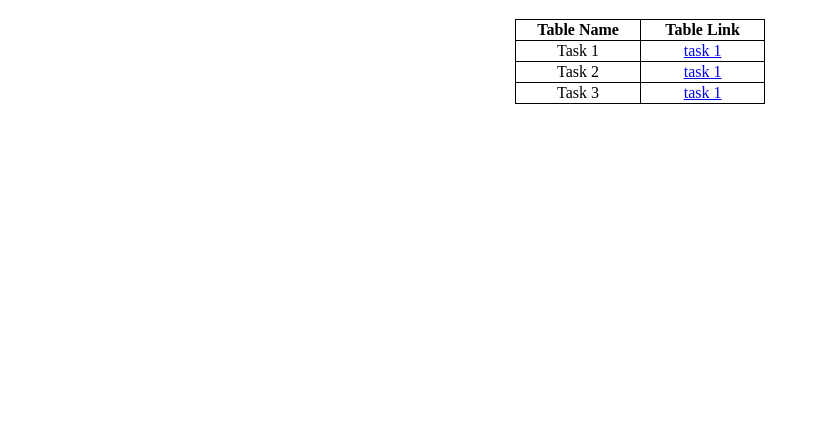
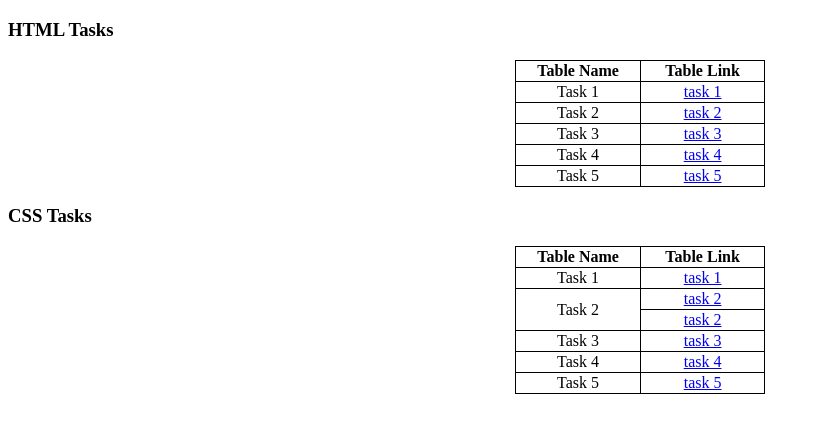
Before and after one commit to tarunvivek26/mernstack_tasks, a plain HTML site: page index.html in a window 1280 px wide. Shown: the part 61-494 px from the top of the page, without its empty margins (0-820 px from the left). Drawn offline with Linux system fonts and the light colour scheme.

Commit message:
Add files via upload

```diff
--- a/index.html
+++ b/index.html
@@ -23,6 +23,8 @@
 </head>
 <body>
     <h1>Tasks</h1>
+
+    <h3>HTML Tasks</h3>
     <table>
         <tr>
             <th>Table Name</th>
@@ -34,13 +36,51 @@
         </tr>
         <tr>
             <td>Task 2</td>
-            <td><a href="Task2.html">task 1</a></td>
+            <td><a href="Task2.html">task 2</a></td>
         </tr>
         <tr>
             <td>Task 3</td>
-            <td><a href="Task3.html">task 1</a></td>
+            <td><a href="Task3.html">task 3</a></td>
         </tr>
+        <tr>
+            <td>Task 4</td>
+            <td><a href="Task4.html">task 4</a></td>
+        </tr>
+        <tr>
+            <td>Task 5</td>
+            <td><a href="Task5.html">task 5</a></td>
+        </tr>
+    </table>
 
+    <h3>CSS Tasks</h3>
+    <table>
+        <tr>
+            <th>Table Name</th>
+            <th>Table Link</th>
+        </tr>
+        <tr>
+            <td>Task 1</td>
+            <td><a href="CSS_Task1.html">task 1</a></td>
+        </tr>
+        <tr>
+            <td rowspan="2">Task 2</td>
+            <td><a href="CSS_Task2_1.html">task 2</a></td>
+        </tr>
+        <tr>
+            <td><a href="CSS_Task2_2.html">task 2</a></td>
+        </tr>
+        <tr>
+            <td>Task 3</td>
+            <td><a href="CSS_Task3.html">task 3</a></td>
+        </tr>
+        <tr>
+            <td>Task 4</td>
+            <td><a href="CSS_Task4.html">task 4</a></td>
+        </tr>
+        <tr>
+            <td>Task 5</td>
+            <td><a href="CSS_Task5.html">task 5</a></td>
+        </tr>
     </table>
 </body>
 </html>
```
